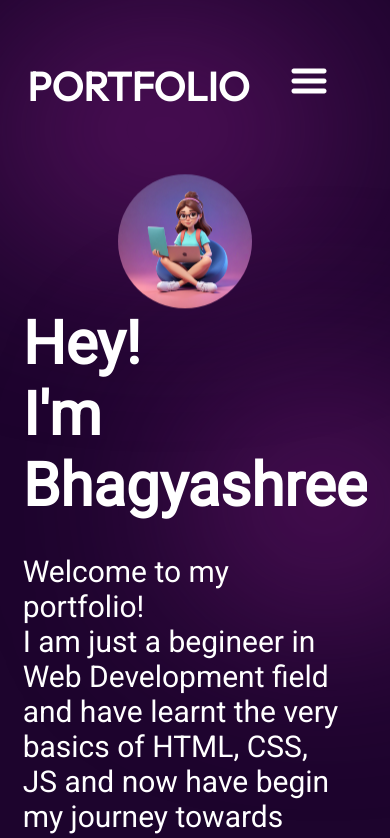
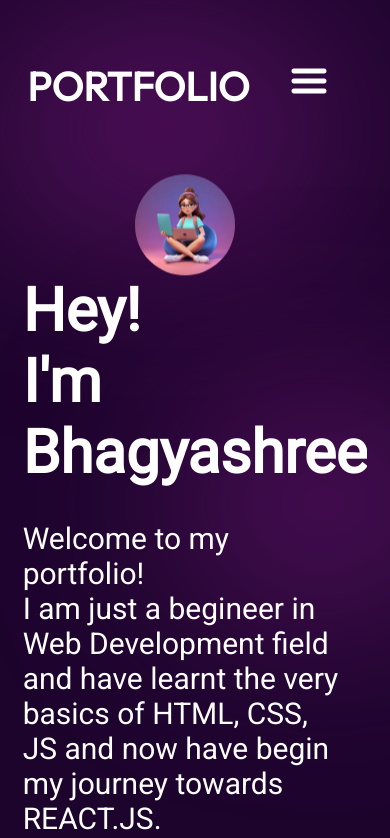
Before and after one commit to Bhagyashree0423/Portfolio, a React (Vite) app: page / in a window 390 px wide. Shown: the top 838 px of the page. Built offline with nearby package versions, Linux system fonts and the light colour scheme.

Commit message:
Update Hero.module.css

```diff
--- a/src/components/Hero/Hero.module.css
+++ b/src/components/Hero/Hero.module.css
@@ -100,4 +100,8 @@
   .content {
     align-items: center;
   }
+
+  .heroImg {
+    width: 30%;
+  }
 }
```
